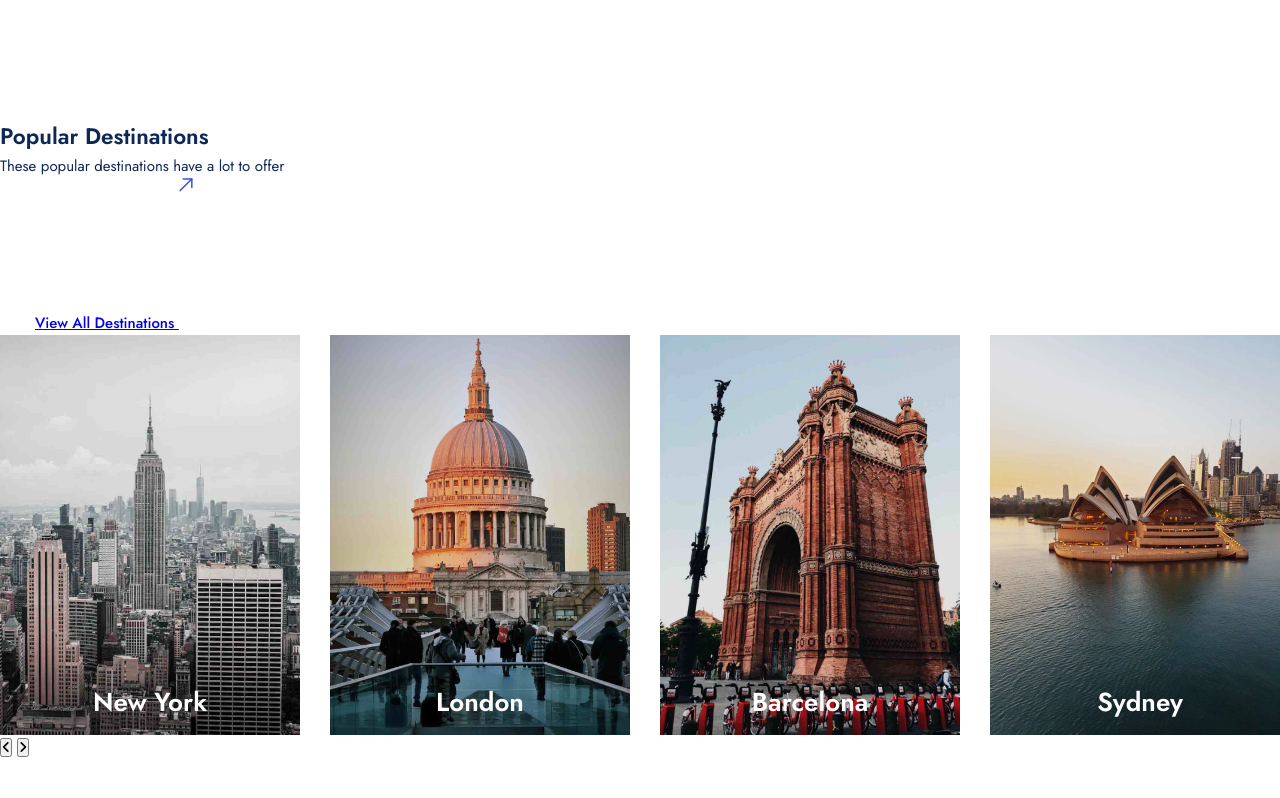
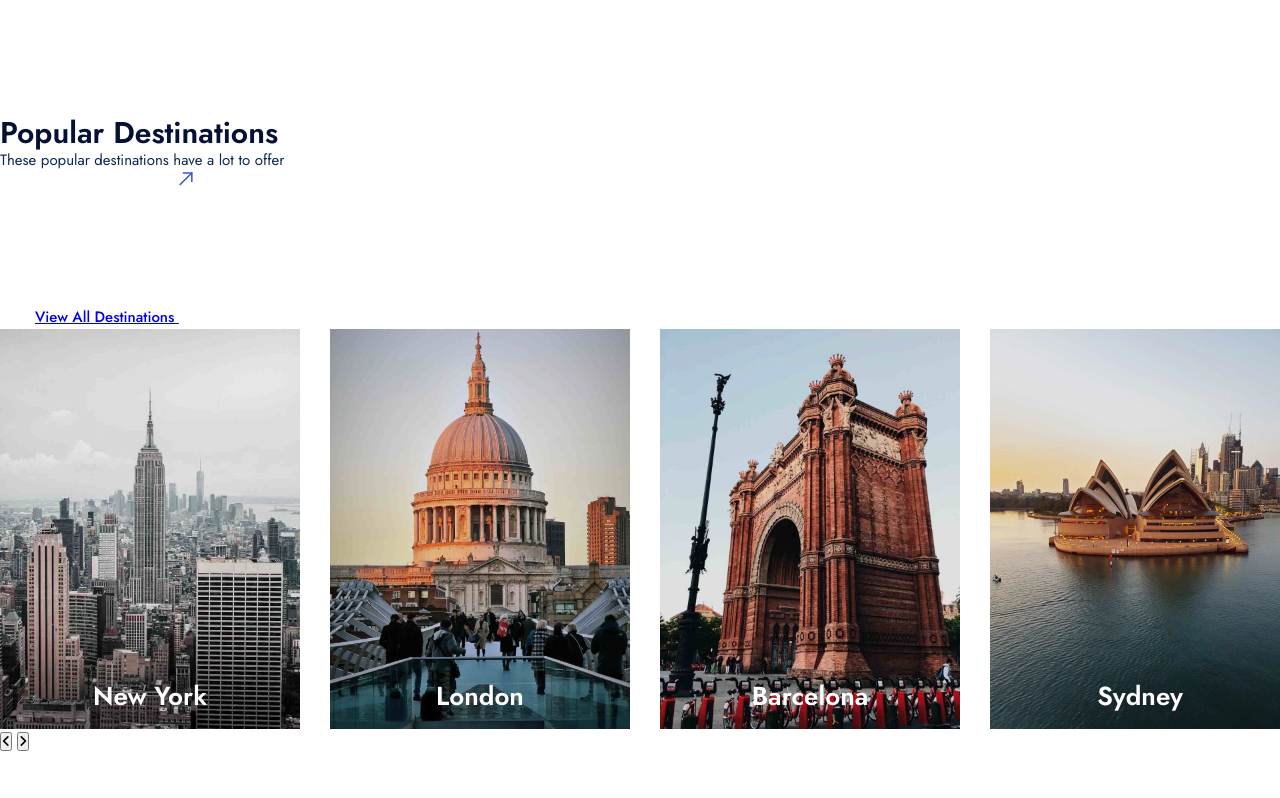
Before and after one commit to prantomollick/GoOutFilter-Travel-and-Tour-Agency-HTML-Template, a website: page index.html in a window 1280 px wide. Shown: the part 868-1666 px from the top of the page. Drawn offline with Linux system fonts and the light colour scheme.

Commit message:
update typography heading

```diff
--- a/sass/base/_typography.scss
+++ b/sass/base/_typography.scss
@@ -14,3 +14,10 @@ body {
   line-height: 1.45;
   text-align: center;
 }
+
+.heading-secondary {
+  font-size: 3rem;
+  font-weight: 600;
+  line-height: 1;
+  color: var(--color-primary-dark-4)
+}
```
Also changed, not shown: css/style.css.
